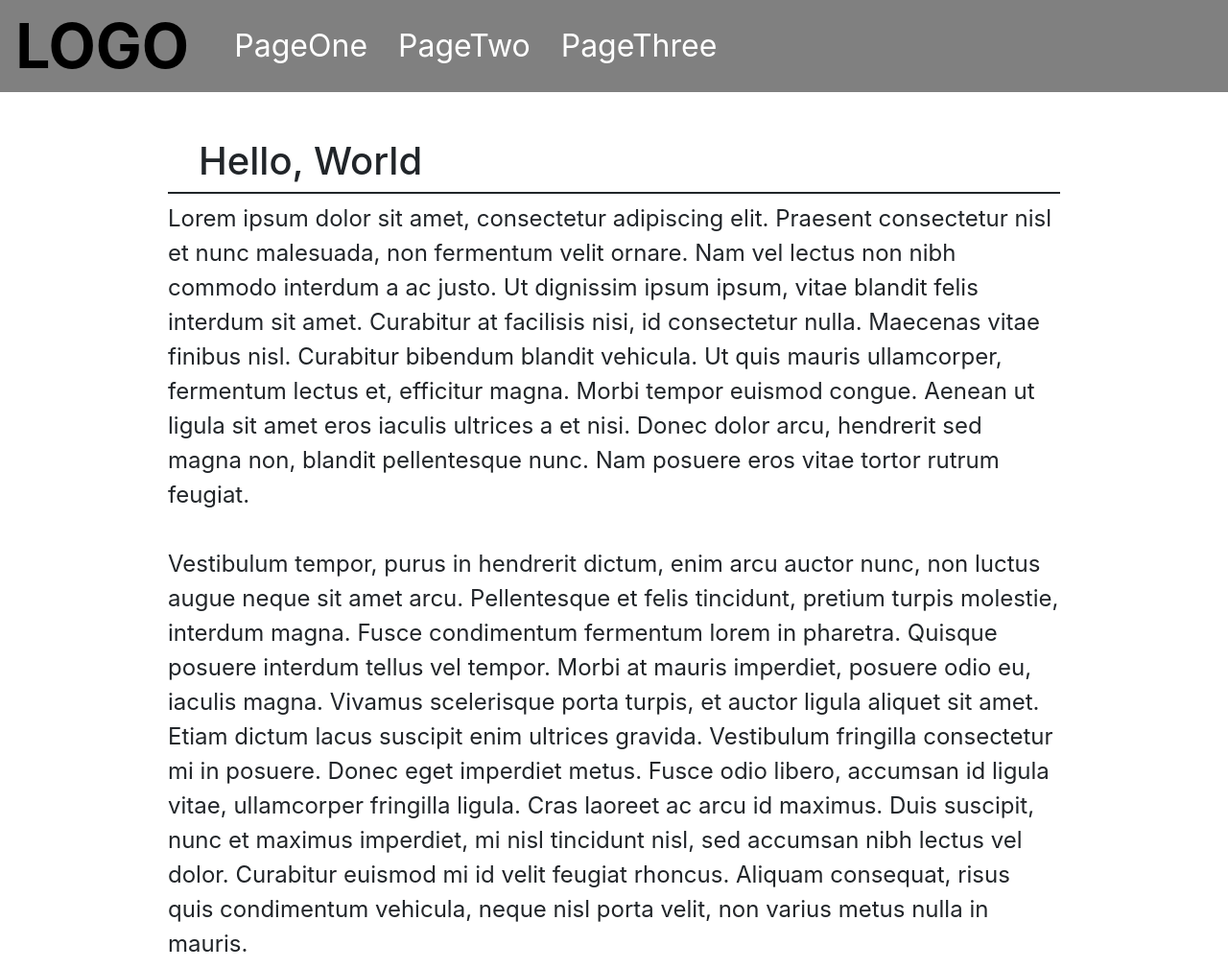
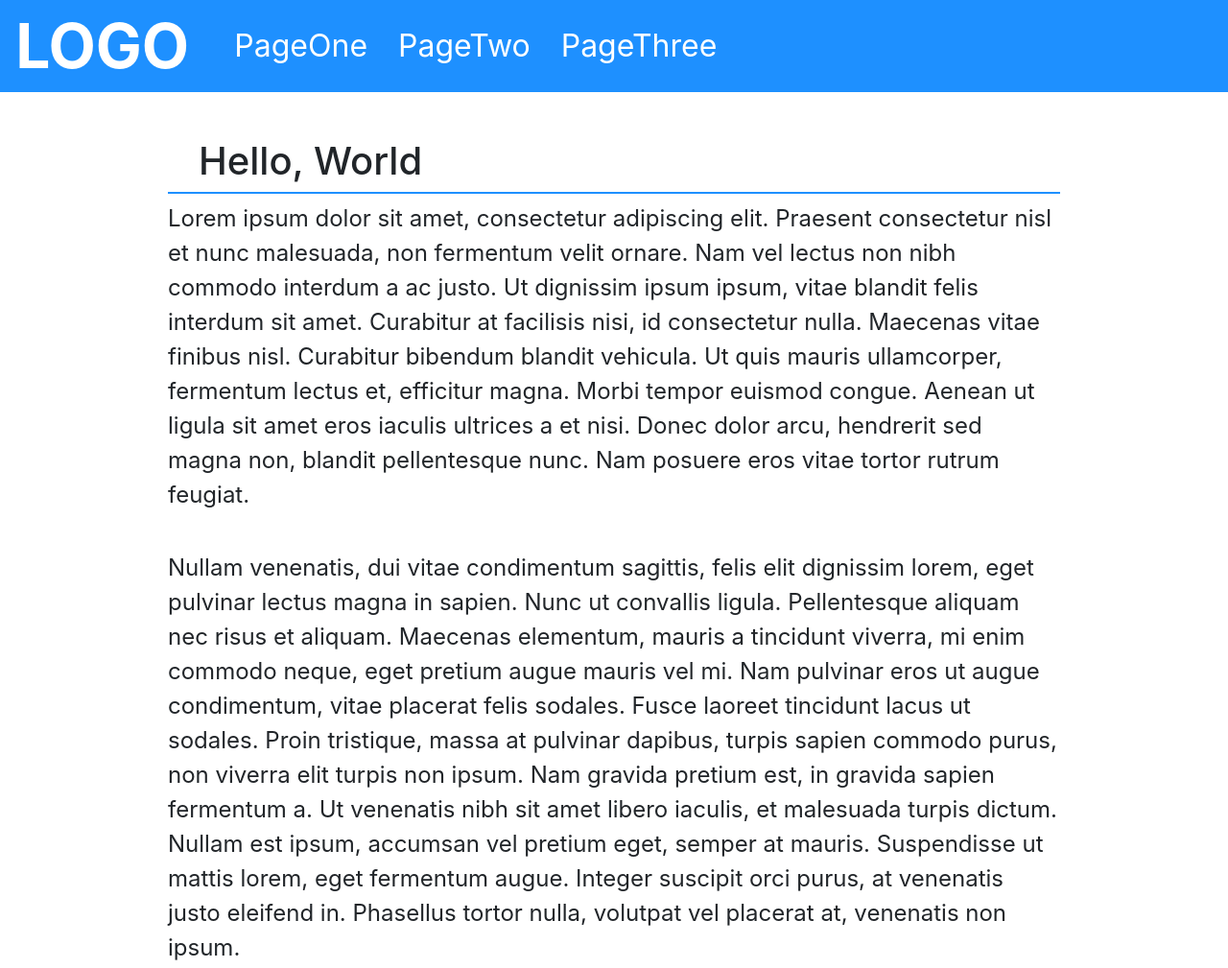
Before and after one commit to BillyF7/project0, a plain HTML site: page index.html in a window 1280 px wide. Shown: the top 1009 px of the page at 96% size. Drawn offline with nearby package versions, Linux system fonts and the light colour scheme.

Commit message:
Changed colors of website

```diff
--- a/index.html
+++ b/index.html
@@ -31,18 +31,22 @@
                    <h1 id="title">Hello, World</h1>
                    <p>
                        Lorem ipsum dolor sit amet, consectetur adipiscing elit. Praesent consectetur nisl et nunc malesuada, non fermentum velit ornare. Nam vel lectus non nibh commodo interdum a ac justo. Ut dignissim ipsum ipsum, vitae blandit felis interdum sit amet. Curabitur at facilisis nisi, id consectetur nulla. Maecenas vitae finibus nisl. Curabitur bibendum blandit vehicula. Ut quis mauris ullamcorper, fermentum lectus et, efficitur magna. Morbi tempor euismod congue. Aenean ut ligula sit amet eros iaculis ultrices a et nisi. Donec dolor arcu, hendrerit sed magna non, blandit pellentesque nunc. Nam posuere eros vitae tortor rutrum feugiat.
-                       <br>
-                       <br>
+                   </p>
+                   <br>
+                   <p>
+                       Nullam venenatis, dui vitae condimentum sagittis, felis elit dignissim lorem, eget pulvinar lectus magna in sapien. Nunc ut convallis ligula. Pellentesque aliquam nec risus et aliquam. Maecenas elementum, mauris a tincidunt viverra, mi enim commodo neque, eget pretium augue mauris vel mi. Nam pulvinar eros ut augue condimentum, vitae placerat felis sodales. Fusce laoreet tincidunt lacus ut sodales. Proin tristique, massa at pulvinar dapibus, turpis sapien commodo purus, non viverra elit turpis non ipsum. Nam gravida pretium est, in gravida sapien fermentum a. Ut venenatis nibh sit amet libero iaculis, et malesuada turpis dictum. Nullam est ipsum, accumsan vel pretium eget, semper at mauris. Suspendisse ut mattis lorem, eget fermentum augue. Integer suscipit orci purus, at venenatis justo eleifend in. Phasellus tortor nulla, volutpat vel placerat at, venenatis non ipsum.
+                   </p>
+                   <br>
+                   <p>
+                       Curabitur et odio vitae metus iaculis pellentesque quis a dui. Pellentesque sit amet porta magna. Quisque dignissim consectetur purus. Duis venenatis felis augue, quis posuere magna euismod quis. Morbi aliquam nunc ex, id tincidunt odio ullamcorper nec. Nunc ultricies feugiat volutpat. Duis mollis a lectus quis varius. Sed et molestie sem. Nullam volutpat nisi sed tempor eleifend. Phasellus et ipsum at nibh pellentesque congue sed et quam. Cras efficitur felis a nisi semper, a egestas felis accumsan. Nullam iaculis blandit diam sed viverra. Aenean quis turpis eget nunc volutpat vulputate sed ac magna. Sed pretium sit amet quam a tempus.
+                   </p>
+                   <br>
+                   <p>
+                       Nam turpis mauris, congue eu dictum id, rhoncus sed justo. Duis mollis felis at sem viverra, in congue nisi facilisis. Etiam lacinia sagittis aliquam. Pellentesque laoreet leo eros. Curabitur luctus finibus finibus. Ut efficitur auctor sagittis. Praesent suscipit odio iaculis tincidunt congue. Sed non sollicitudin neque. Nam non congue urna. Vivamus posuere tellus luctus nunc pellentesque, vulputate malesuada tortor efficitur. Phasellus id tellus ac risus commodo consequat ac a magna. Proin tristique ligula mattis nibh pharetra convallis.
+                   </p>
+                   <br>
+                   <p>
                        Vestibulum tempor, purus in hendrerit dictum, enim arcu auctor nunc, non luctus augue neque sit amet arcu. Pellentesque et felis tincidunt, pretium turpis molestie, interdum magna. Fusce condimentum fermentum lorem in pharetra. Quisque posuere interdum tellus vel tempor. Morbi at mauris imperdiet, posuere odio eu, iaculis magna. Vivamus scelerisque porta turpis, et auctor ligula aliquet sit amet. Etiam dictum lacus suscipit enim ultrices gravida. Vestibulum fringilla consectetur mi in posuere. Donec eget imperdiet metus. Fusce odio libero, accumsan id ligula vitae, ullamcorper fringilla ligula. Cras laoreet ac arcu id maximus. Duis suscipit, nunc et maximus imperdiet, mi nisl tincidunt nisl, sed accumsan nibh lectus vel dolor. Curabitur euismod mi id velit feugiat rhoncus. Aliquam consequat, risus quis condimentum vehicula, neque nisl porta velit, non varius metus nulla in mauris.
-                       <br>
-                       <br>
-                       Nullam venenatis, dui vitae condimentum sagittis, felis elit dignissim lorem, eget pulvinar lectus magna in sapien. Nunc ut convallis ligula. Pellentesque aliquam nec risus et aliquam. Maecenas elementum, mauris a tincidunt viverra, mi enim commodo neque, eget pretium augue mauris vel mi. Nam pulvinar eros ut augue condimentum, vitae placerat felis sodales. Fusce laoreet tincidunt lacus ut sodales. Proin tristique, massa at pulvinar dapibus, turpis sapien commodo purus, non viverra elit turpis non ipsum. Nam gravida pretium est, in gravida sapien fermentum a. Ut venenatis nibh sit amet libero iaculis, et malesuada turpis dictum. Nullam est ipsum, accumsan vel pretium eget, semper at mauris. Suspendisse ut mattis lorem, eget fermentum augue. Integer suscipit orci purus, at venenatis justo eleifend in. Phasellus tortor nulla, volutpat vel placerat at, venenatis non ipsum.
-                       <br>
-                       <br>
-                       Curabitur et odio vitae metus iaculis pellentesque quis a dui. Pellentesque sit amet porta magna. Quisque dignissim consectetur purus. Duis venenatis felis augue, quis posuere magna euismod quis. Morbi aliquam nunc ex, id tincidunt odio ullamcorper nec. Nunc ultricies feugiat volutpat. Duis mollis a lectus quis varius. Sed et molestie sem. Nullam volutpat nisi sed tempor eleifend. Phasellus et ipsum at nibh pellentesque congue sed et quam. Cras efficitur felis a nisi semper, a egestas felis accumsan. Nullam iaculis blandit diam sed viverra. Aenean quis turpis eget nunc volutpat vulputate sed ac magna. Sed pretium sit amet quam a tempus.
-                       <br>
-                       <br>
-                       Nam turpis mauris, congue eu dictum id, rhoncus sed justo. Duis mollis felis at sem viverra, in congue nisi facilisis. Etiam lacinia sagittis aliquam. Pellentesque laoreet leo eros. Curabitur luctus finibus finibus. Ut efficitur auctor sagittis. Praesent suscipit odio iaculis tincidunt congue. Sed non sollicitudin neque. Nam non congue urna. Vivamus posuere tellus luctus nunc pellentesque, vulputate malesuada tortor efficitur. Phasellus id tellus ac risus commodo consequat ac a magna. Proin tristique ligula mattis nibh pharetra convallis.
                    </p>
                </div>
            </div>
--- a/styles.css
+++ b/styles.css
@@ -6,7 +6,7 @@ p{
     height: 96px;
     text-align: center;
     font-size: 64px;
-    background-color: grey;
+    background-color: dodgerblue;
     display:flex;
     vertical-align:middle;
     align-items:center;
@@ -16,7 +16,7 @@ p{
     height: 96px;
     text-align: center;
     font-size: 32px;
-    background-color: grey;
+    background-color: dodgerblue;
     display: flex;
     vertical-align: middle;
     align-items: center;
@@ -43,12 +43,7 @@ a:hover{
     color:black;
     text-decoration: none;
 }
-#navLogo{
-    color:black;
-}
-#navLogo:hover{
-    color: darkgrey;
-}
+
 
 #title {
     text-align: left;
@@ -57,4 +52,5 @@ a:hover{
     padding-bottom: 8px;
     background-color: white;
     border-bottom: 2px solid;
+    border-bottom-color:dodgerblue;
 }
```
